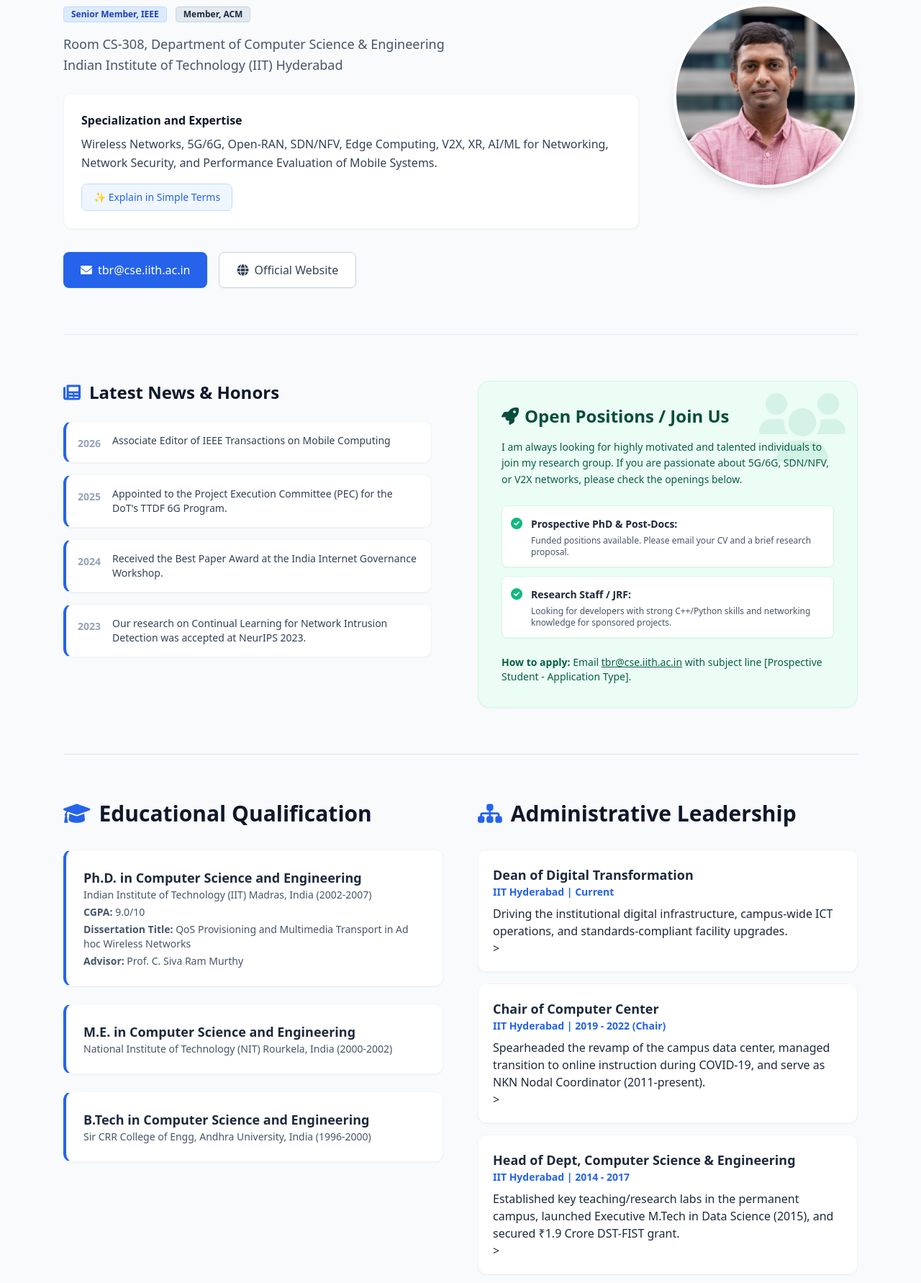
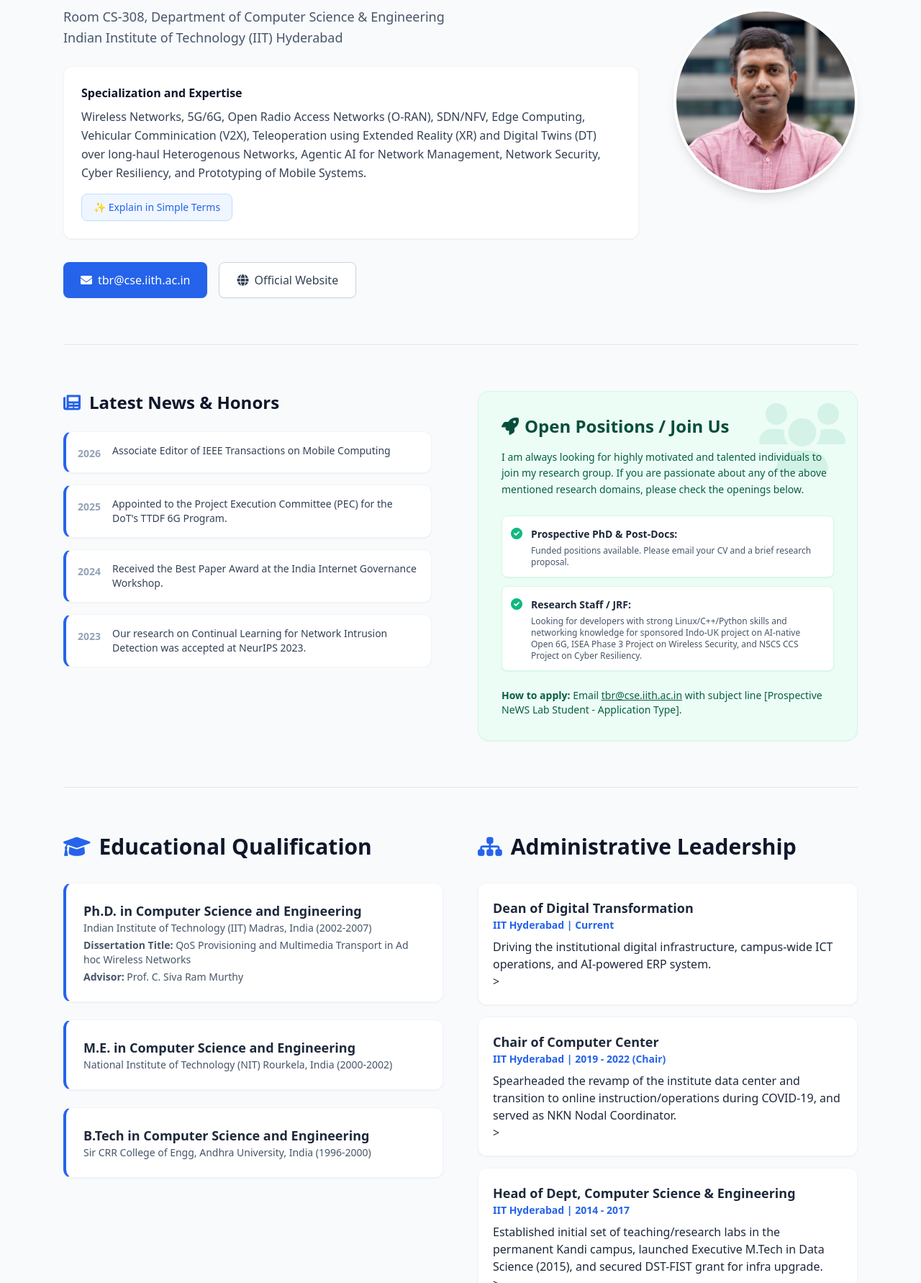
Before and after one commit to btamma/home, a plain HTML site: page index.html in a window 1280 px wide. Shown: the part 258-2040 px from the top of the page at 72% size. Drawn offline with nearby package versions, Linux system fonts and the light colour scheme.

Commit message:
Update profile details further
Removed professional memberships section and updated expertise details. Modified profile photo alt text and adjusted application instructions.

```diff
--- a/index.html
+++ b/index.html
@@ -53,11 +53,6 @@
                     Professor & Dean of Digital Transformation
                 </h2>
 
-                <!-- Professional Memberships -->
-                <div class="flex items-center justify-center md:justify-start gap-3 mb-4">
-                    <span class="bg-blue-100 text-blue-800 text-xs font-semibold px-2.5 py-0.5 rounded border border-blue-200">Senior Member, IEEE</span>
-                    <span class="bg-slate-200 text-slate-800 text-xs font-semibold px-2.5 py-0.5 rounded border border-slate-300">Member, ACM</span>
-                </div>
 
                 <p class="text-lg text-slate-600 mb-6 leading-relaxed">
                     Room CS-308, Department of Computer Science & Engineering<br>
@@ -66,7 +61,7 @@
                 <div class="bg-white p-6 rounded-xl shadow-sm border border-slate-100 mb-8 text-left">
                     <h3 class="font-bold text-slate-900 mb-2">Specialization and Expertise</h3>
                     <p class="text-slate-700 leading-relaxed">
-                        Wireless Networks, 5G/6G, Open-RAN, SDN/NFV, Edge Computing, V2X, XR, AI/ML for Networking, Network Security, and Performance Evaluation of Mobile Systems.
+                        Wireless Networks, 5G/6G, Open Radio Access Networks (O-RAN), SDN/NFV, Edge Computing, Vehicular Comminication (V2X), Teleoperation using Extended Reality (XR) and Digital Twins (DT) over long-haul Heterogenous Networks, Agentic AI for Network Management, Network Security, Cyber Resiliency, and Prototyping of Mobile Systems.
                     </p>
                     <button id="explainBtn" onclick="explainResearch()" class="mt-4 text-sm bg-blue-50 text-primary border border-blue-200 px-4 py-2 rounded-lg hover:bg-blue-100 transition-colors flex items-center gap-2">
                         ✨ Explain in Simple Terms
@@ -85,7 +80,7 @@
 
             <div class="w-48 h-48 md:w-64 md:h-64 rounded-full bg-slate-200 border-4 border-white shadow-lg overflow-hidden flex items-center justify-center text-slate-400 shrink-0">
 
-                <img src="btamma_profile.jpg" alt="Prof. Tamma's Profile Photo" class="w-full h-full object-cover">
+                <img src="btamma_profile.jpg" alt="Prof. Bheemarjuna Reddy Tamma's Profile Photo" class="w-full h-full object-cover">
 
 
 
@@ -129,7 +124,7 @@
                     <i class="fas fa-rocket"></i> Open Positions / Join Us
                 </h2>
                 <p class="text-emerald-800 mb-6 text-sm leading-relaxed relative z-10">
-                    I am always looking for highly motivated and talented individuals to join my research group. If you are passionate about 5G/6G, SDN/NFV, or V2X networks, please check the openings below.
+                    I am always looking for highly motivated and talented individuals to join my research group. If you are passionate about any of the above mentioned research domains, please check the openings below.
                 </p>
                 <div class="space-y-3 relative z-10">
                     <div class="flex items-start gap-3 bg-white p-3 rounded-lg border border-emerald-100 shadow-sm">
@@ -143,12 +138,12 @@
                         <i class="fas fa-check-circle text-emerald-500 mt-1"></i>
                         <div>
                             <strong class="text-slate-800 text-sm">Research Staff / JRF:</strong>
-                            <p class="text-xs text-slate-600 mt-1">Looking for developers with strong C++/Python skills and networking knowledge for sponsored projects.</p>
+                            <p class="text-xs text-slate-600 mt-1">Looking for developers with strong Linux/C++/Python skills and networking knowledge for sponsored Indo-UK project on AI-native Open 6G, ISEA Phase 3 Project on Wireless Security, and NSCS CCS Project on Cyber Resiliency.</p>
                         </div>
                     </div>
                 </div>
                 <div class="mt-6 text-sm text-emerald-800 font-semibold relative z-10">
-                    How to apply: <span class="font-normal">Email <a href="mailto:tbr@cse.iith.ac.in" class="underline hover:text-emerald-900">tbr@cse.iith.ac.in</a> with subject line [Prospective Student - Application Type].</span>
+                    How to apply: <span class="font-normal">Email <a href="mailto:tbr@cse.iith.ac.in" class="underline hover:text-emerald-900">tbr@cse.iith.ac.in</a> with subject line [Prospective NeWS Lab Student - Application Type].</span>
                 </div>
             </div>
         </section>
@@ -166,7 +161,6 @@
                         <div class="bg-white p-6 rounded-xl shadow-sm border border-slate-100 border-l-4 border-l-primary">
                             <h3 class="font-bold text-lg text-slate-800">Ph.D. in Computer Science and Engineering</h3>
                             <p class="text-slate-600 text-sm">Indian Institute of Technology (IIT) Madras, India (2002-2007)</p>
-                            <p class="text-slate-600 text-sm mt-1"><span class="font-semibold">CGPA:</span> 9.0/10</p>
                             <p class="text-slate-600 text-sm mt-1"><span class="font-semibold">Dissertation Title:</span> QoS Provisioning and Multimedia Transport in Ad hoc Wireless Networks</p>
                             <p class="text-slate-600 text-sm mt-1"><span class="font-semibold">Advisor:</span> Prof. C. Siva Ram Murthy</p>
                         </div>
@@ -190,22 +184,22 @@
                         <div class="bg-white p-5 rounded-xl shadow-sm border border-slate-100">
                             <h3 class="font-bold text-lg text-slate-800">Dean of Digital Transformation</h3>
                             <p class="text-primary text-sm font-semibold mb-2">IIT Hyderabad | Current</p>
-                            <!<p class="text-sm text-slate-600">Driving the institutional digital infrastructure, campus-wide ICT operations, and standards-compliant facility upgrades.</p>>
+                            <!<p class="text-sm text-slate-600">Driving the institutional digital infrastructure, campus-wide ICT operations, and AI-powered ERP system.</p>>
                         </div>
                         <div class="bg-white p-5 rounded-xl shadow-sm border border-slate-100">
                             <h3 class="font-bold text-lg text-slate-800">Chair of Computer Center</h3>
                             <p class="text-primary text-sm font-semibold mb-2">IIT Hyderabad | 2019 - 2022 (Chair) </p>
-                            <!<p class="text-sm text-slate-600">Spearheaded the revamp of the campus data center, managed transition to online instruction during COVID-19, and serve as NKN Nodal Coordinator (2011-present).</p>>
+                            <!<p class="text-sm text-slate-600">Spearheaded the revamp of the institute data center and transition to online instruction/operations during COVID-19, and served as NKN Nodal Coordinator.</p>>
                         </div>
                         <div class="bg-white p-5 rounded-xl shadow-sm border border-slate-100">
                             <h3 class="font-bold text-lg text-slate-800">Head of Dept, Computer Science & Engineering</h3>
                             <p class="text-primary text-sm font-semibold mb-2">IIT Hyderabad | 2014 - 2017</p>
-                            <!<p class="text-sm text-slate-600">Established key teaching/research labs in the permanent campus, launched Executive M.Tech in Data Science (2015), and secured ₹1.9 Crore DST-FIST grant.</p>>
+                            <!<p class="text-sm text-slate-600">Established initial set of teaching/research labs in the permanent Kandi campus, launched Executive M.Tech in Data Science (2015), and secured DST-FIST grant for infra upgrade.</p>>
                         </div>
                         <div class="bg-white p-5 rounded-xl shadow-sm border border-slate-100">
                             <h3 class="font-bold text-lg text-slate-800">Head of Networks & Systems Division</h3>
                             <p class="text-primary text-sm font-semibold mb-2">IIT Hyderabad | 2012 - 2019</p>
-                            <!<p class="text-sm text-slate-600">Set up ICT infrastructure worth over ₹10 Crores, designed the IITH permanent campus network, and supported network setup for IIT Tirupati and IIT Bhilai.</p>>
+                            <!<p class="text-sm text-slate-600">Set up ICT infrastructure worth over ₹10 Crores, designed the IITH permanent campus network, and supported network setup for IIT Tirupati, IIT Bhilai, and IIIT Raichur campuses.</p>>
                         </div>
                     </div>
                 </div>
@@ -302,15 +296,19 @@
                         <ul class="space-y-3">
                             <li class="flex gap-3 items-start">
                                 <i class="fas fa-trophy text-amber-500 mt-1"></i>
-                                <p class="text-slate-700 text-sm">Recipient of Best Paper Award at COMSNETS 2022, IEEE ICACCI 2015 and Best Poster Award at IEEE ICACCI 2018</p>
+                                <p class="text-slate-700 text-sm">Recipient of Teaching Excellence Award 2025 at IIT Hyderabad</p>
+                            </li>
+                            <li class="flex gap-3 items-start">
+                                <i class="fas fa-trophy text-amber-500 mt-1"></i>
+                                <p class="text-slate-700 text-sm">Recipient of Best Paper Awards at COMSNETS 2022, IEEE ICACCI 2015 and Best Poster Award at IEEE ICACCI 2018</p>
+                            </li>
+                            <li class="flex gap-3 items-start">
+                                <i class="fas fa-trophy text-amber-500 mt-1"></i>
+                                <p class="text-slate-700 text-sm">Recipient of Best Academic Demo Award at COMSNETS 2018</p>
                             </li>
                             <li class="flex gap-3 items-start">
                                 <i class="fas fa-trophy text-amber-500 mt-1"></i>
                                 <p class="text-slate-700 text-sm">Recipient of 2nd Best Paper Award at IEEE ANTS 2017</p>
-                            </li>
-                            <li class="flex gap-3 items-start">
-                                <i class="fas fa-trophy text-amber-500 mt-1"></i>
-                                <p class="text-slate-700 text-sm">Recipient of Best Academic Demo Award at COMSNETS 2018</p>
                             </li>
                             <li class="flex gap-3 items-start">
                                 <i class="fas fa-certificate text-amber-500 mt-1"></i>
```
